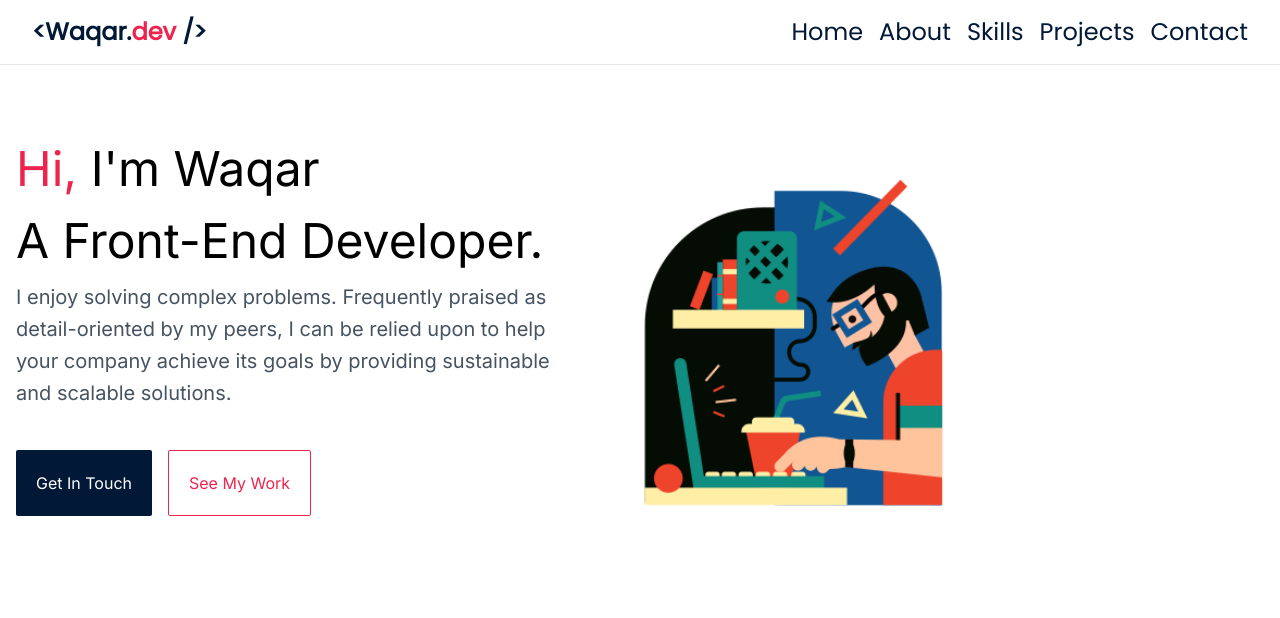
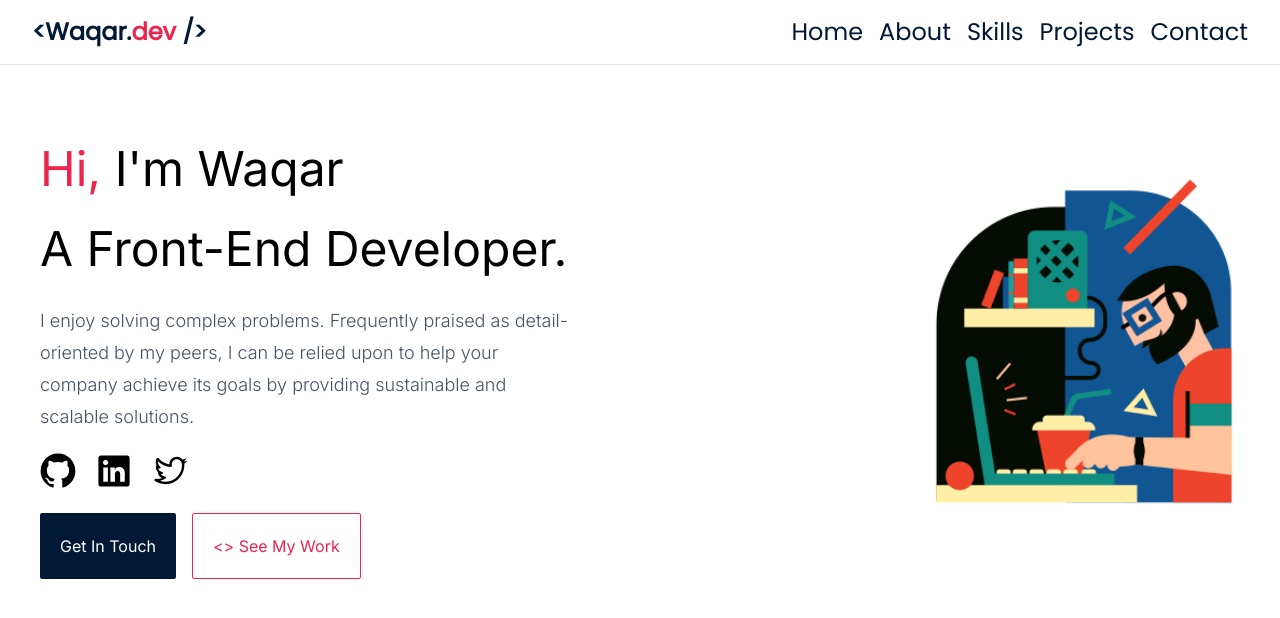
Before and after one commit to WaqarAhmad321/waqarahmad-portfolio, a Next.js app: page / in a window 1280 px wide. Shown: the top 618 px of the page. Built offline with nearby package versions, Linux system fonts and the light colour scheme.

Commit message:
feat: make Hero section more maintainable

```diff
--- a/components/Button.tsx
+++ b/components/Button.tsx
@@ -1,11 +1,11 @@
 import { ButtonProps } from "@/types";
 import React from "react";
 
-const Buttons = ({ title, variation }: ButtonProps) => {
+const Button = ({ title, variation }: ButtonProps) => {
   const variations = {
-    primary: "rounded-sm bg-dark-grey p-5 capitalize text-white",
+    primary: "rounded-sm bg-dark-grey p-3 md:p-5 capitalize text-white",
     secondary:
-      "rounded-sm border border-secondary-red p-5 capitalize  text-secondary-red transition-colors duration-300 ease-in hover:bg-secondary-red hover:text-white",
+      "rounded-sm border border-secondary-red p-3 md:p-5 capitalize  text-secondary-red transition-colors duration-300 ease-in hover:bg-secondary-red hover:text-white",
   };
 
   return (
@@ -19,4 +19,4 @@ const Buttons = ({ title, variation }: ButtonProps) => {
   );
 };
 
-export default Buttons;
+export default Button;
--- a/components/Hero.tsx
+++ b/components/Hero.tsx
@@ -1,16 +1,73 @@
+// import Image from "next/image";
+// import Button from "./Button";
+
+// const Hero = () => {
+//   return (
+//     <section className="mx-auto mt-20 flex max-w-[1440px] gap-10">
+//       <div className="ml-4 2xl:ml-10">
+//         <div className="text-5xl">
+//           <h1>
+//             <span className="text-secondary-red">Hi,</span> I&apos;m Waqar
+//           </h1>
+//           <h2 className="mt-8">A Front-End Developer.</h2>
+//           <p className="mt-4 w-full text-lg font-light leading-8 text-light-grey md:h-[169px] md:w-[535px]">
+//             I enjoy solving complex problems. Frequently praised as
+//             detail-oriented by my peers, I can be relied upon to help your
+//             company achieve its goals by providing sustainable and scalable
+//             solutions.
+//           </p>
+//         </div>
+
+//         <div className="flex gap-4 mt-6">
+//           <Button title="Get in touch" variation="primary" />
+//           <Button title="See my work" variation="secondary" />
+//         </div>
+//       </div>
+
+//       <div className="">
+//         <Image
+//           src="/hero_image.png"
+//           priority
+//           quality={100}
+//           width={400}
+//           height={400}
+//           alt="hero image"
+//           className="hidden lg:block "
+//         />
+//       </div>
+//     </section>
+//   );
+// };
+
+// export default Hero;
+
 import Image from "next/image";
-import Buttons from "./Button";
+import Button from "./Button";
+import { RxGithubLogo, RxLinkedinLogo, RxTwitterLogo } from "react-icons/rx";
+import Link from "next/link";
+import { IconLinksProps } from "@/types";
+
+const icons: IconLinksProps[] = [
+  { href: "https://github.com/WaqarAhmad321", icon: <RxGithubLogo /> },
+  {
+    href: "https://www.linkedin.com/in/waqar-ahmad321/",
+    icon: <RxLinkedinLogo />,
+  },
+  { href: "/", icon: <RxTwitterLogo /> },
+];
 
 const Hero = () => {
   return (
-    <div className="mx-auto mt-20 flex max-w-[1440px] gap-10">
-      <div className="ml-4 2xl:ml-10">
-        <div className="text-5xl">
-          <h1 className="">
+    <section className="mx-auto mt-10 flex max-w-7xl flex-col gap-10 px-4 lg:mt-20 lg:flex-row lg:px-0">
+      <div className="lg:ml-10">
+        <div className="text-4xl lg:text-5xl">
+          <h1>
             <span className="text-secondary-red">Hi,</span> I&apos;m Waqar
           </h1>
-          <h2 className="mt-6">A Front-End Developer.</h2>
-          <p className="mt-4 h-[169px] w-[535px] text-xl leading-8 text-light-grey">
+          <h2 className="mt-4 text-3xl lg:mt-8 lg:text-5xl">
+            A Front-End Developer.
+          </h2>
+          <p className="mt-4 w-full text-base font-light leading-6 text-light-grey lg:mt-8 lg:w-3/4 lg:text-lg lg:leading-8 xl:w-2/3">
             I enjoy solving complex problems. Frequently praised as
             detail-oriented by my peers, I can be relied upon to help your
             company achieve its goals by providing sustainable and scalable
@@ -18,24 +75,30 @@ const Hero = () => {
           </p>
         </div>
 
-        <div className="flex gap-4">
-          <Buttons title="Get in touch" variation="primary" />
-          <Buttons title="See my work" variation="secondary" />
+        <div className="mt-5 flex flex-row gap-5 text-4xl ">
+          {icons.map((icon) => (
+            <Link key={icon.href} href={icon.href} target="__blank">
+              {icon.icon}
+            </Link>
+          ))}
+        </div>
+        <div className="mt-6 flex gap-4">
+          <Button title="Get in touch" variation="primary" />
+          <Button title="<> See my work" variation="secondary" />
         </div>
       </div>
 
-      <div>
+      <div className="mt-10 hidden lg:ml-auto lg:mt-0 lg:block">
         <Image
           src="/hero_image.png"
           priority
           quality={100}
-          width={400}
-          height={400}
+          width={800}
+          height={800}
           alt="hero image"
-          className="hidden md:block"
         />
       </div>
-    </div>
+    </section>
   );
 };
 
--- a/components/Navbar.tsx
+++ b/components/Navbar.tsx
@@ -5,7 +5,7 @@ import { Logo } from ".";
 import { useState } from "react";
 import { RxCross1, RxHamburgerMenu } from "react-icons/rx";
 import Link from "next/link";
-import { LinksProps } from "@/types";
+import { NavLinksProps } from "@/types";
 
 const poppins = Poppins({
   subsets: ["latin"],
@@ -15,7 +15,7 @@ const poppins = Poppins({
 const Navbar = () => {
   const [isOpen, setIsOpen] = useState<boolean>(false);
 
-  const links: LinksProps[] = [
+  const links: NavLinksProps[] = [
     { href: "/", title: "Home" },
     { href: "/", title: "About" },
     { href: "/", title: "Skills" },
```
Also changed, not shown: types/index.ts (+8 -1 lines).
